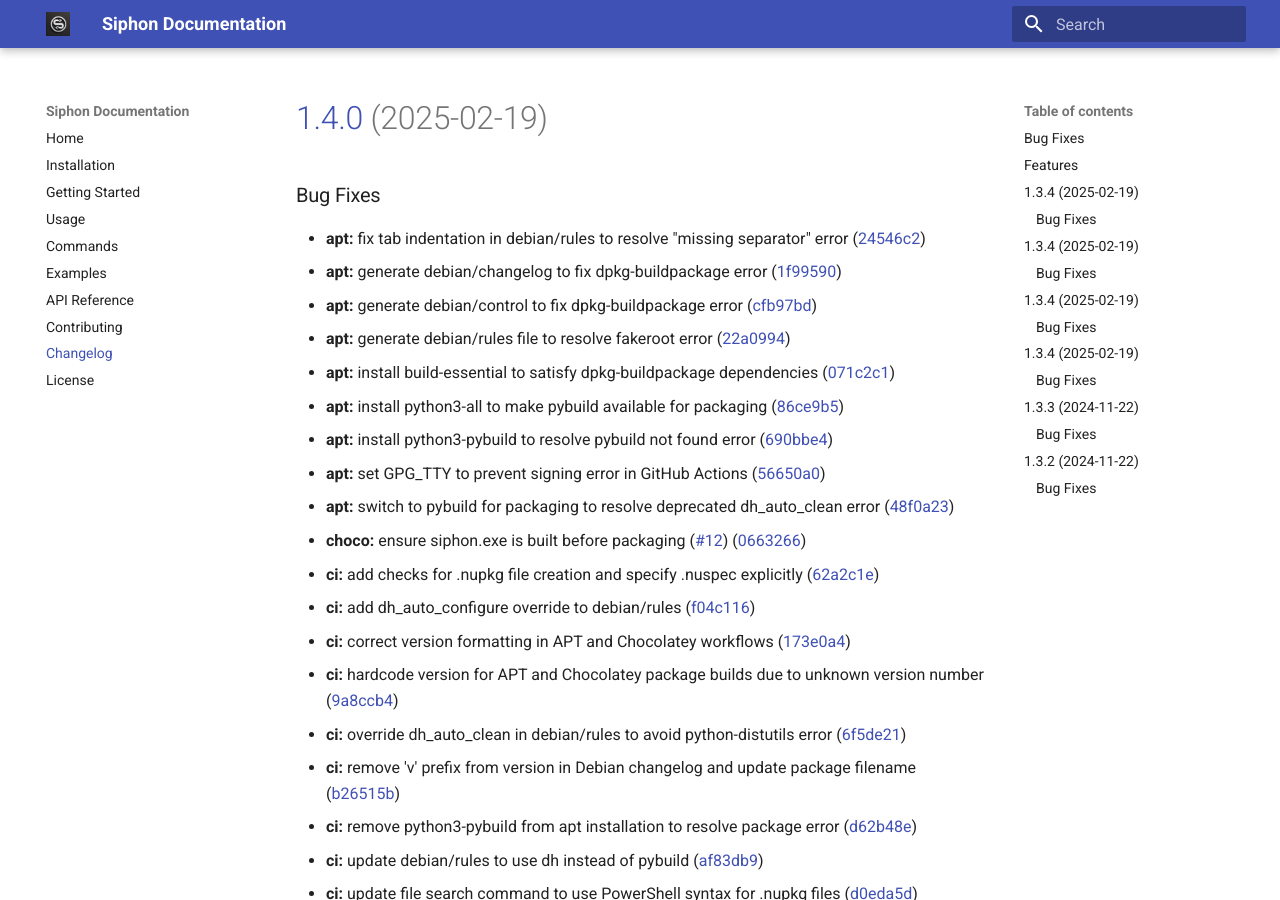
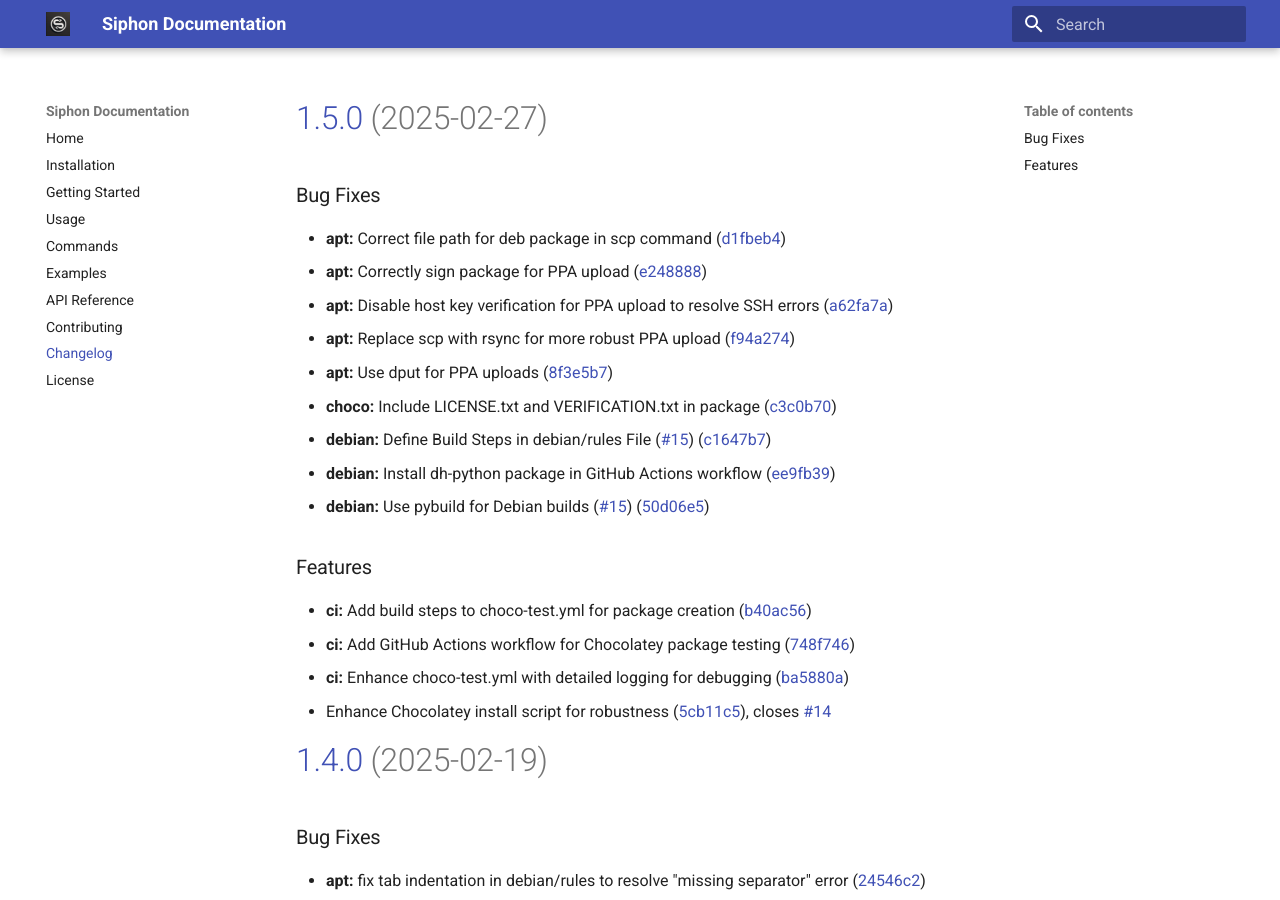
Before and after one commit to atxtechbro/siphon, an MkDocs documentation site: the page built from docs/changelog.md, in a window 1280 px wide and 900 px high. Built offline with MkDocs 1.6.1 and Material for MkDocs 9.7.7, drawn with Linux system fonts in a browser that asks for light colours.

Commit message:
chore(release): update changelog and version to 1.5.0

```diff
--- a/docs/changelog.md
+++ b/docs/changelog.md
@@ -1,3 +1,26 @@
+# [1.5.0](https://github.com/atxtechbro/siphon/compare/v1.4.0...v1.5.0) (2025-02-27)
+
+
+### Bug Fixes
+
+* **apt:** Correct file path for deb package in scp command ([d1fbeb4](https://github.com/atxtechbro/siphon/commit/d1fbeb4d910ae7597e599db9bfe6e1c14d3065e6))
+* **apt:** Correctly sign package for PPA upload ([e248888](https://github.com/atxtechbro/siphon/commit/e248888946195ee58e62036f4ff04f3b61036342))
+* **apt:** Disable host key verification for PPA upload to resolve SSH errors ([a62fa7a](https://github.com/atxtechbro/siphon/commit/a62fa7ae63872f6f1f1c4e55511f046ac65d3069))
+* **apt:** Replace scp with rsync for more robust PPA upload ([f94a274](https://github.com/atxtechbro/siphon/commit/f94a2741457db21a47f8272ea75fa3d549d9a82c))
+* **apt:** Use dput for PPA uploads ([8f3e5b7](https://github.com/atxtechbro/siphon/commit/8f3e5b7cb20b410b253ce3b9850211649da01068))
+* **choco:** Include LICENSE.txt and VERIFICATION.txt in package ([c3c0b70](https://github.com/atxtechbro/siphon/commit/c3c0b70ee7abb8d31e7a3e1cc5f9574ba0d3f26a))
+* **debian:** Define Build Steps in debian/rules File ([#15](https://github.com/atxtechbro/siphon/issues/15)) ([c1647b7](https://github.com/atxtechbro/siphon/commit/c1647b7fbe48e00c28e964cddf084c9e118a3d5d))
+* **debian:** Install dh-python package in GitHub Actions workflow ([ee9fb39](https://github.com/atxtechbro/siphon/commit/ee9fb39049dc8bc5a0f1f095875cfc96942c8bcb))
+* **debian:** Use pybuild for Debian builds ([#15](https://github.com/atxtechbro/siphon/issues/15)) ([50d06e5](https://github.com/atxtechbro/siphon/commit/50d06e5766178bed9c5aaa7e5f05689128bd979c))
+
+
+### Features
+
+* **ci:** Add build steps to choco-test.yml for package creation ([b40ac56](https://github.com/atxtechbro/siphon/commit/b40ac562a2d0534d08c3a65ff031fd776b56144d))
+* **ci:** Add GitHub Actions workflow for Chocolatey package testing ([748f746](https://github.com/atxtechbro/siphon/commit/748f7468d0bccda272ec933803f12121235e958c))
+* **ci:** Enhance choco-test.yml with detailed logging for debugging ([ba5880a](https://github.com/atxtechbro/siphon/commit/ba5880a2a380801b0e4eb1ae625f9eb4de64031e))
+* Enhance Chocolatey install script for robustness ([5cb11c5](https://github.com/atxtechbro/siphon/commit/5cb11c5971b37bfc8ba57934c0ec69c89f0e4738)), closes [#14](https://github.com/atxtechbro/siphon/issues/14)
+
 # [1.4.0](https://github.com/atxtechbro/siphon/compare/v1.3.3...v1.4.0) (2025-02-19)
 
 
```
